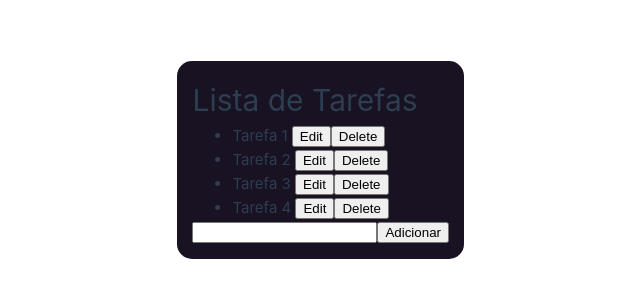
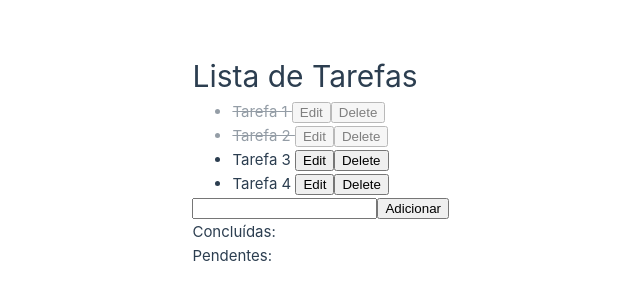
Before and after one commit to IgorMMichels/to-do, a Vue app: page / in a window 1280 px wide. Shown: the part 240-540 px from the top of the page, without its empty margins (176-816 px from the left). Built offline with nearby package versions, Linux system fonts and the light colour scheme.

Commit message:
Continuação

```diff
--- a/src/App.vue
+++ b/src/App.vue
@@ -1,6 +1,6 @@
 <script setup>
-import { ref } from 'vue'
-
+import { computed, ref } from 'vue'
+const filtro = ref('')
 const tarefas = ref([
   {
     id: 1,
@@ -32,10 +32,16 @@ function addTarefa(novaTarefa) {
 }
 function editTarefa(id) {
   const novoNome = prompt("Insira o novo nome da tarefa");
+  tarefas.value[id-1].tarefa = novoNome
+}
 
-  tarefas.value[id-1].tarefa = novoNome
-
-}
+const tarefasFiltradas = computed(() => {
+  if (filtro.value.trim().value > 0) {
+    return tarefas.value.filter(item => item.tarefa.includes(filtro.value))
+  } else {
+    return tarefas.value;
+  }
+})
 
 // Concluir Tarefa
 </script>
@@ -44,13 +50,15 @@ function editTarefa(id) {
   <div class="container">
     <h1>Lista de Tarefas</h1>
     <ul>
-      <li v-for="tarefa in tarefas" :key="tarefa">
+      <li v-for="tarefa in tarefas" :key="tarefa" @click="tarefa.status = tarefa.status === 'concluida' ? 'pendente' : 'concluida'" :class="{concluida: tarefa.status == 'concluida'}">
         {{ tarefa.tarefa }} <button @click="editTarefa(tarefa.id)">Edit</button>
         <button @click="tarefas.splice(tarefas.indexOf(tarefa), 1)">Delete</button>
       </li>
     </ul>
     <input type="text" v-model="novaTarefa" />
     <button @click="addTarefa(novaTarefa)">Adicionar</button>
+    <p>Concluídas: {{  }}</p>
+    <p>Pendentes: {{ }}</p>
   </div>
 </template>
 
@@ -59,12 +67,12 @@ li {
   cursor: pointer;
 }
 .concluida {
-  color: lime;
+  text-decoration: line-through;
+  opacity: 50%;
 }
 .container {
   padding: 15px;
   height: 100%;
-  background-color: #181222;
   border-radius: 15px;
 }
 </style>
```
